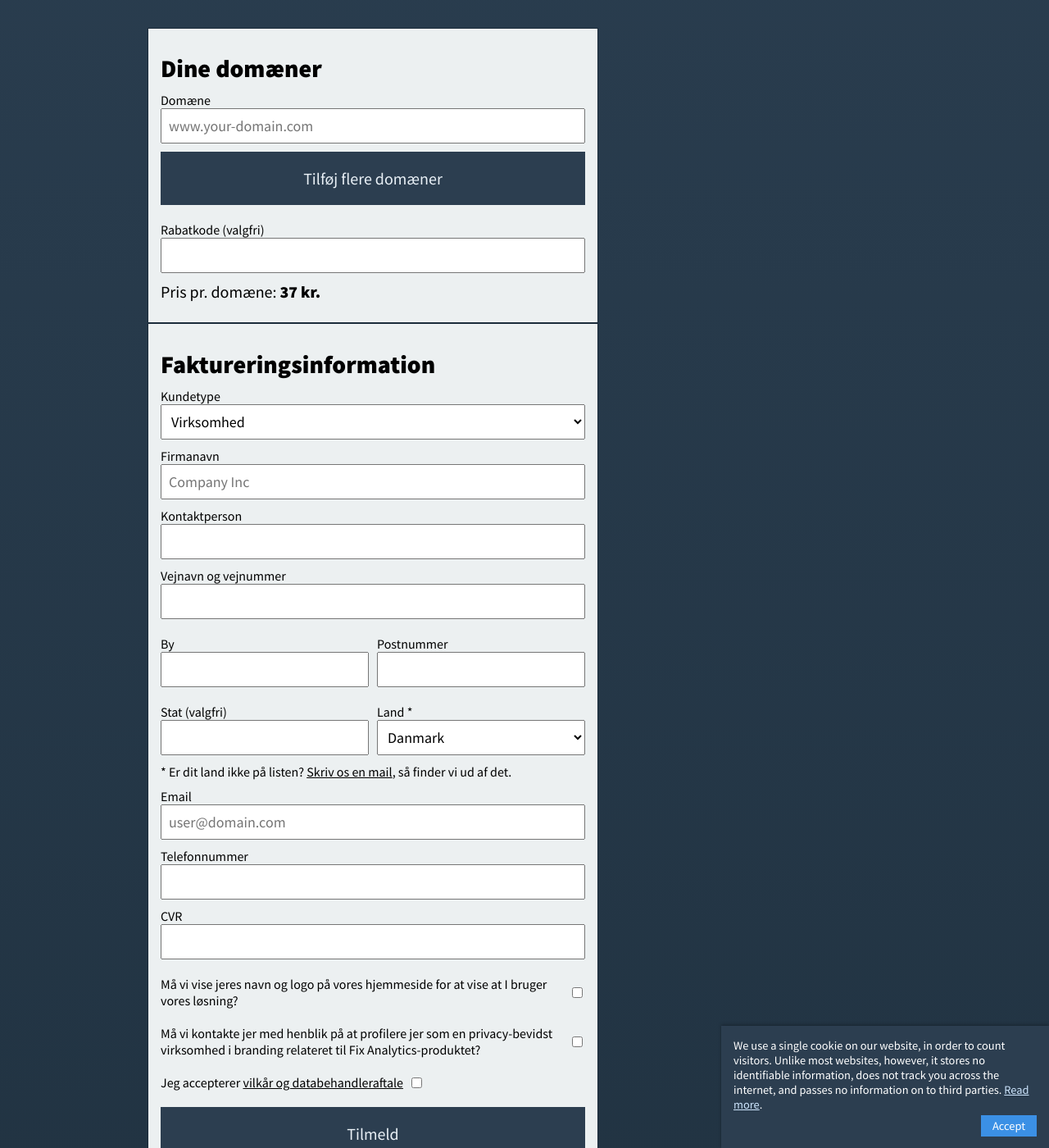
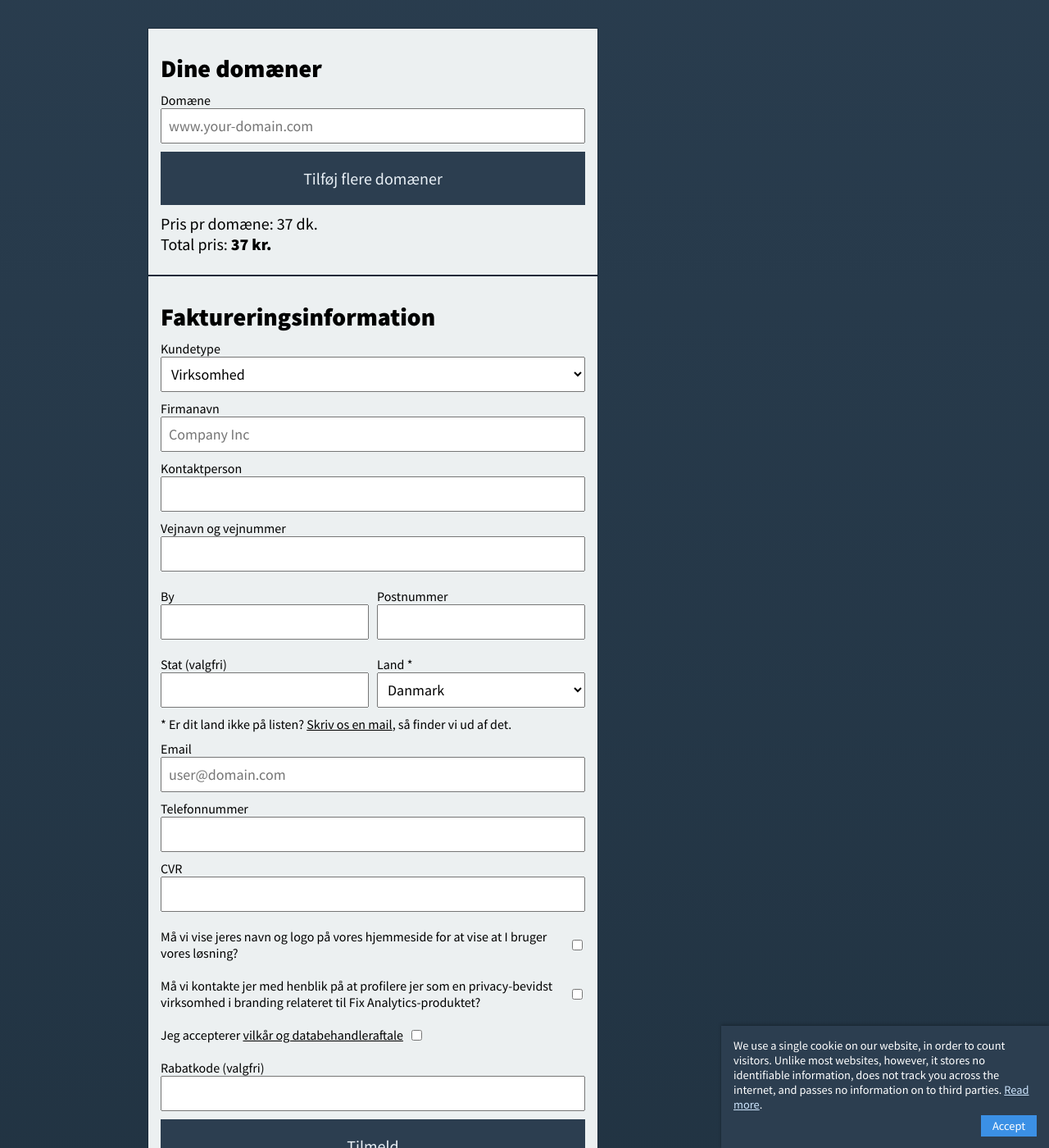
Before and after one commit to derangeddk/deranged.dk, a Jekyll site: the page built from fix-google-analytics/index.html, in a window 1280 px wide and 1400 px high, scrolled down 2230 px. Shown: the whole window at 82% size. Built offline with Jekyll 4.4.1, drawn with Linux system fonts in a browser that asks for light colours; some of the changed lines change nothing that is shown.

Commit message:
Add price calculation

```diff
--- a/_includes/fix_analytics_signup_form.html
+++ b/_includes/fix_analytics_signup_form.html
@@ -35,20 +35,18 @@
             >
                 {% if lang_da %} Tilføj flere domæner {% else %} Add additional domain {% endif %}
             </button>
-            <label>
-                <span>
-                    {% if lang_da %} Rabatkode (valgfri) {% else %} Discount Voucher (optional) {% endif %}
-                </span>
-                <input
-                    type="text"
-                    name="voucher"
-                />
-            </label>
+            <span>
+                {% if lang_da %}
+                    Pris pr domæne: 37 dk.
+                {% else %}
+                    Price per domain: €5.
+                {% endif %}
+            </span>
             <p>
                 {% if lang_da %}
-                    Pris pr. domæne: <strong>37 kr.</strong>
+                    Total pris: <strong><span data-price-dkk>37</span> kr.</strong>
                 {% else %}
-                    Price per domain: <strong>€5</strong>
+                    Total price: <strong>€<span data-price-eur>5</span></strong>
                 {% endif %}
             </p>
         </div>
@@ -225,6 +223,15 @@
                     name="accept_terms"
                 />
             </label>
+            <label>
+                <span>
+                    {% if lang_da %} Rabatkode (valgfri) {% else %} Discount Voucher (optional) {% endif %}
+                </span>
+                <input
+                    type="text"
+                    name="voucher"
+                />
+            </label>
             <button type="submit">{% if lang_da %} Tilmeld {% else %} Signup {% endif %}</button>
             <div
                 class="contact-form-overlay contact-form-overlay-clickthrough"
@@ -351,6 +358,26 @@
             return result;
         }
 
+        function updatePrice() {
+            const domainList = document.querySelectorAll("[data-domain-field]");
+            const dkkPriceElement = document.querySelector("[data-price-dkk]");
+            const eurPriceElement = document.querySelector("[data-price-eur]");
+            let totalPriceDkk = 0;
+            let totalPriceEur = 0;
+            domainList.forEach(function(input) {
+                if (input.value) {
+                    totalPriceDkk += 37;
+                    totalPriceEur += 5;
+                }
+            });
+            if (dkkPriceElement) {
+                dkkPriceElement.innerHTML = totalPriceDkk;
+            }
+            if (eurPriceElement) {
+                eurPriceElement.innerHTML = totalPriceEur;
+            }
+        }
+
         function addNewDomainField(containerElement) {
             var input = document.createElement("input");
             input.setAttribute("type", "text");
@@ -359,6 +386,10 @@
             containerElement
                 .appendChild(document.createElement("label"))
                 .appendChild(input);
+            // Reassign Event when a new field is added
+            document.querySelectorAll("[data-domain-field]").forEach(function(field) {
+                field.addEventListener('input', updatePrice);
+            });
         }
 
         function showOverlay() {
```
